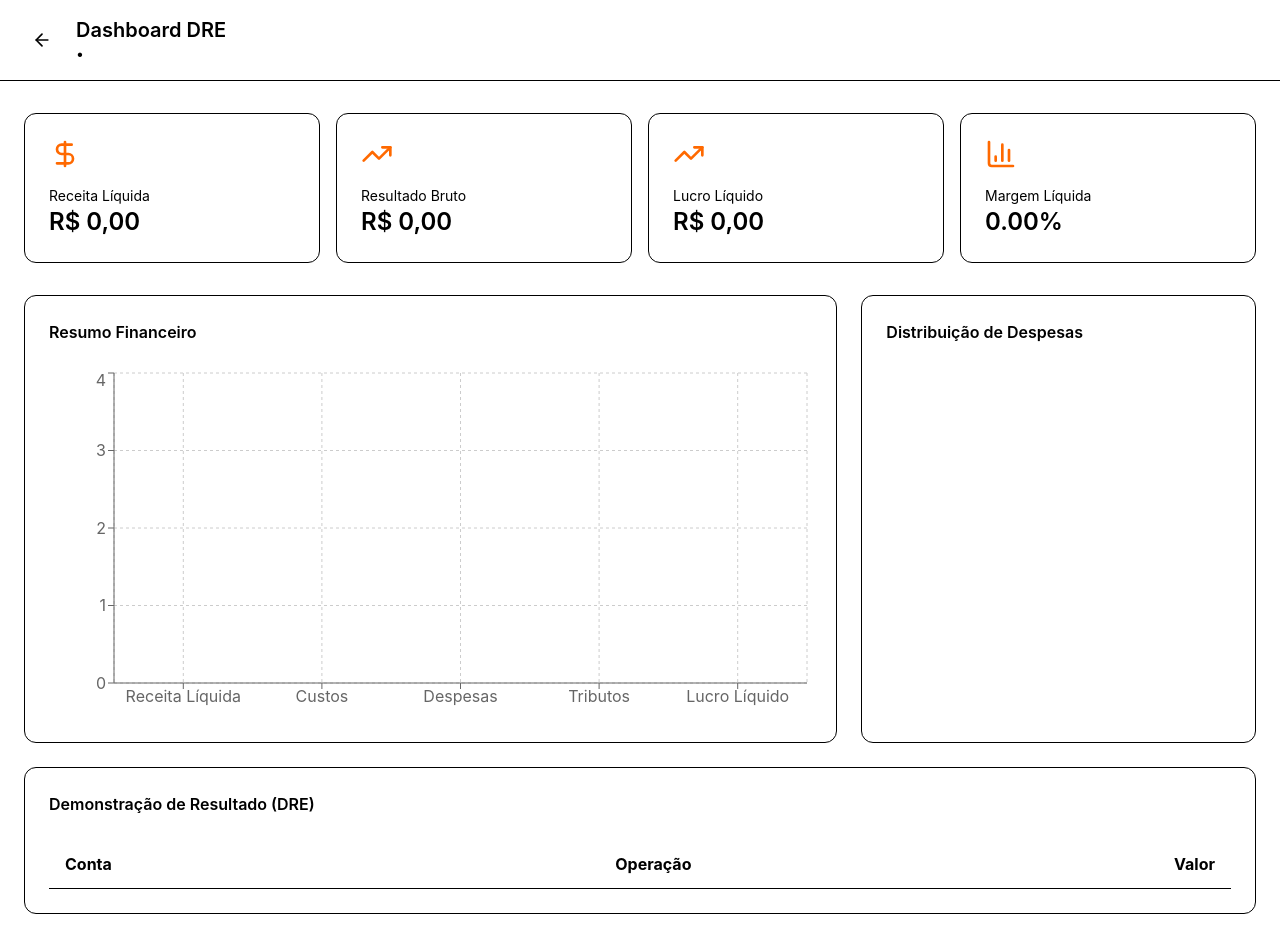
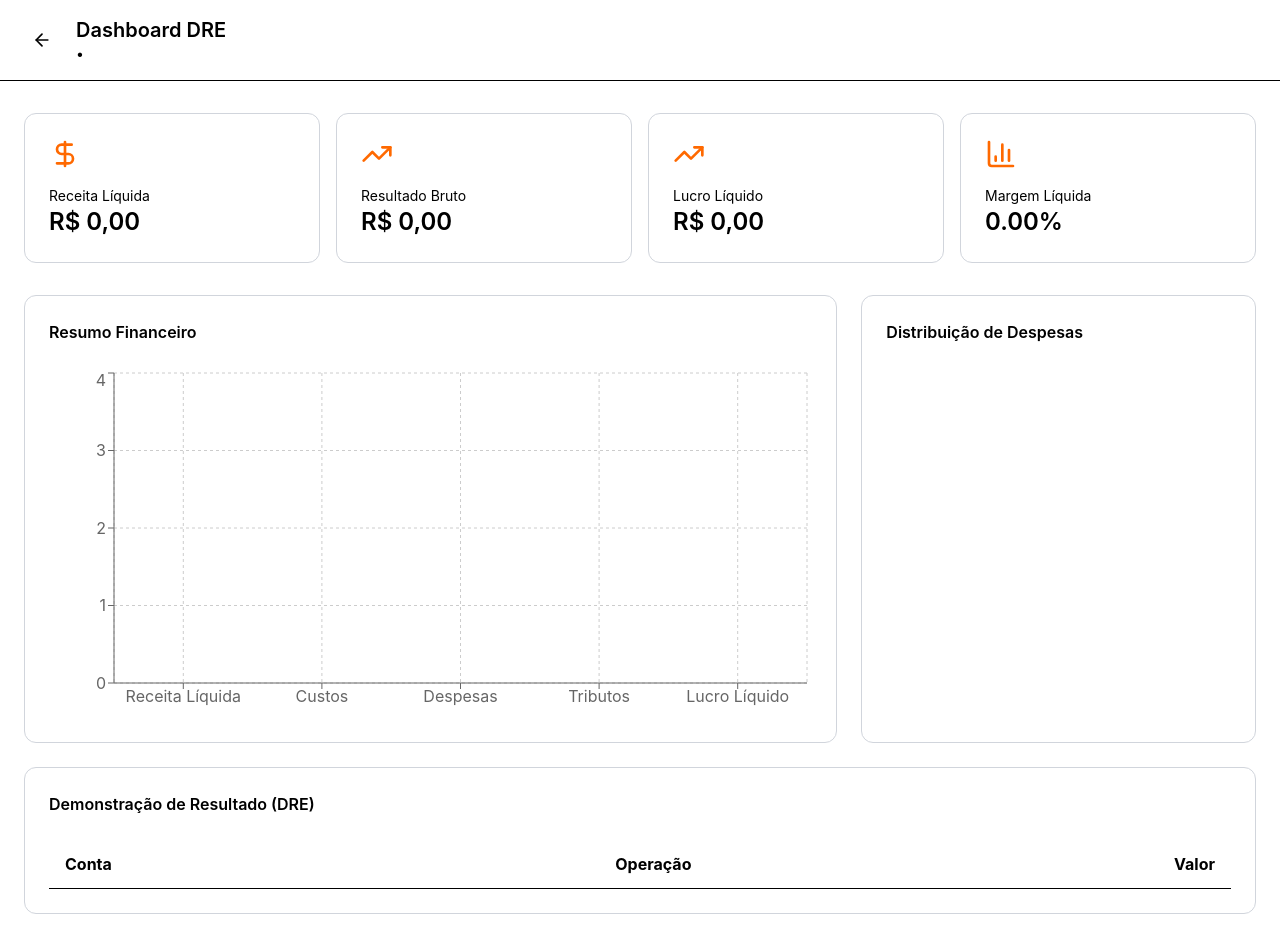
Before and after one commit to EnzoLavieri/desafio-profissional-1, a React (Vite) app: page /dashboardfinanceiro in a window 1280 px wide. Built offline with nearby package versions, Linux system fonts and the light colour scheme.

Commit message:
style: adiciona borda cinza

```diff
--- a/src/pages/FinancialDashboard.tsx
+++ b/src/pages/FinancialDashboard.tsx
@@ -357,7 +357,7 @@ const [dre, setDre] = useState<DREData>(
               return (
                 <div
                   key={index}
-                  className="bg-card border rounded-xl p-6"
+                  className="bg-card border border-gray-300 rounded-xl p-6"
                 >
                   <div className="flex items-center justify-between mb-4">
                     <Icon className="w-8 h-8 text-orange-500" />
@@ -376,7 +376,7 @@ const [dre, setDre] = useState<DREData>(
           </div>
 
           <div className="grid grid-cols-1 lg:grid-cols-3 gap-6 mb-6">
-            <div className="lg:col-span-2 bg-card border rounded-xl p-6">
+            <div className="lg:col-span-2 bg-card border border-gray-300 rounded-xl p-6">
               <h3 className="font-semibold mb-6">
                 Resumo Financeiro
               </h3>
@@ -401,7 +401,7 @@ const [dre, setDre] = useState<DREData>(
             </div>
 
             {/* PIZZA */}
-            <div className="bg-card border rounded-xl p-6">
+            <div className="bg-card border border-gray-300 rounded-xl p-6">
               <h3 className="font-semibold mb-6">
                 Distribuição de Despesas
               </h3>
@@ -431,7 +431,7 @@ const [dre, setDre] = useState<DREData>(
             </div>
           </div>
 
-          <div className="bg-card border rounded-xl p-6">
+          <div className="bg-card border border-gray-300 rounded-xl p-6">
             <h3 className="font-semibold mb-6">
               Demonstração de Resultado (DRE)
             </h3>
```
Lines whose indentation alone changed are shown as unchanged.
